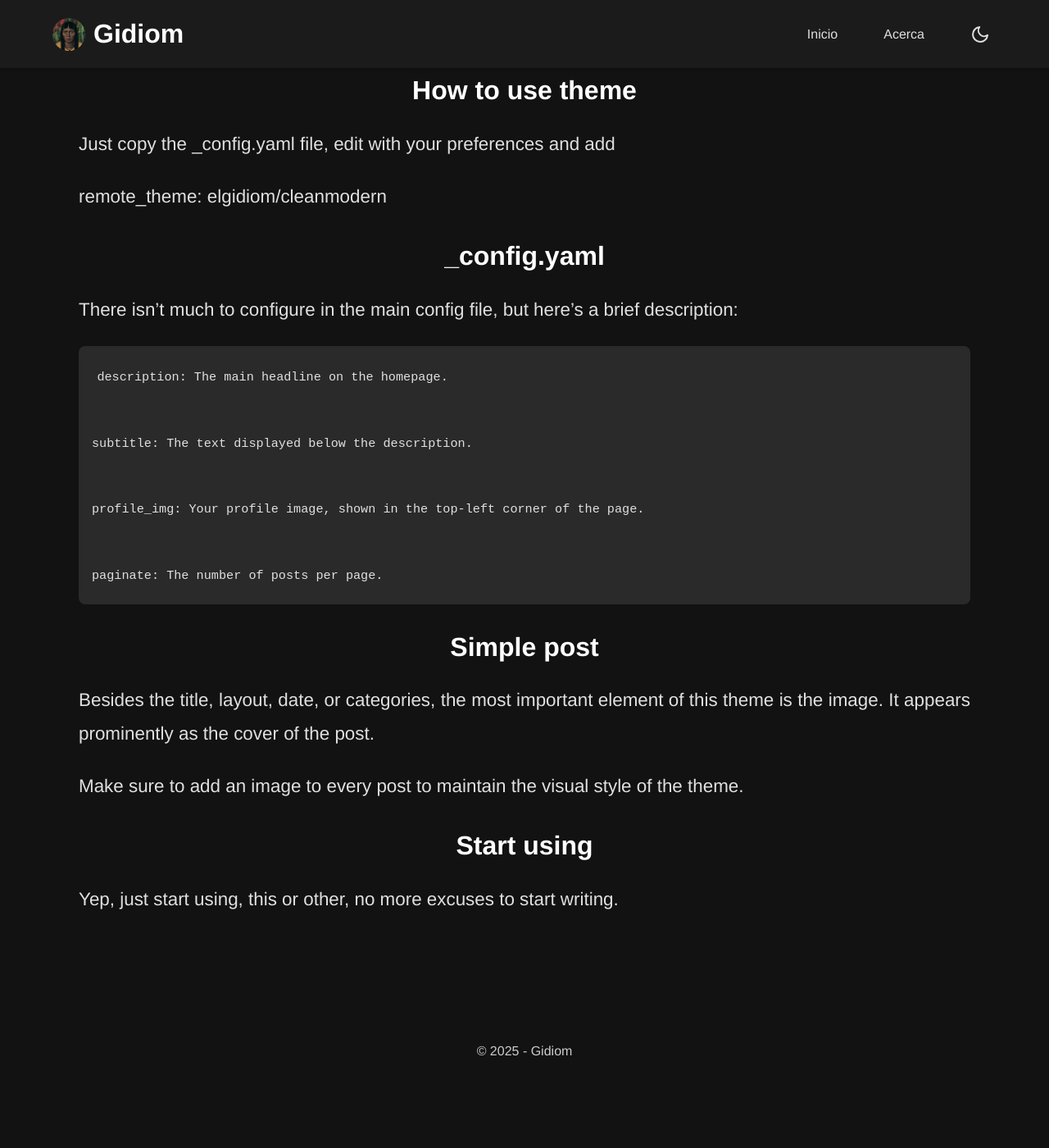
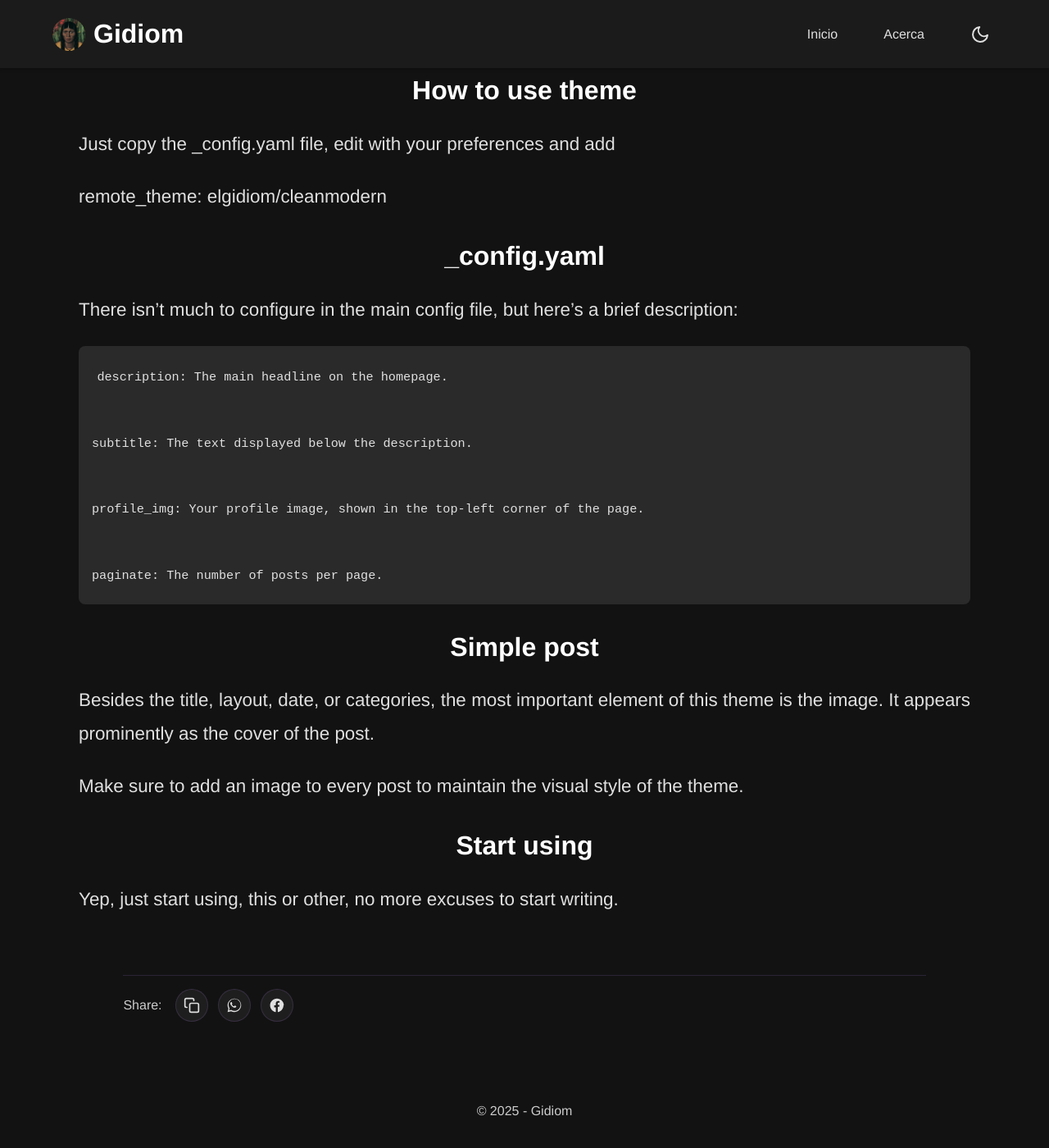
Before and after one commit to elgidiom/cleandmodern, a Jekyll site: the page built from _posts/2025-03-28-simple-config.md, in a window 1280 px wide and 1400 px high, scrolled down 541 px. Shown: the whole window at 82% size. Built offline with Jekyll 4.4.1, drawn with Linux system fonts in a browser that asks for light colours; before the commit the page ends 1868 px from its top, so only the background shows below that.

Commit message:
adding share options

```diff
--- a/_layouts/post.html
+++ b/_layouts/post.html
@@ -20,4 +20,73 @@ layout: default
   <section class="post-content">
     {{ content }}
   </section>
+
+  <!-- Share bar -->
+  {% assign share_url = page.url | absolute_url %}
+  {% assign share_title = page.title | escape %}
+  {% assign whatsapp_text = share_title | append: ' - ' | append: share_url %}
+  <section class="post-share container" aria-label="Share">
+    <span class="label">Share:</span>
+
+    <!-- Copy link -->
+    <button type="button" class="share-btn share-copy" title="Copiar enlace" aria-label="Copiar enlace">
+      <i data-feather="copy"></i>
+    </button>
+
+    <!-- WhatsApp -->
+    <a class="share-btn share-whatsapp" href="https://wa.me/?text={{ whatsapp_text | uri_escape }}" target="_blank" rel="noopener nofollow" title="Compartir en WhatsApp" aria-label="Compartir en WhatsApp">
+      <svg viewBox="0 0 32 32" aria-hidden="true" focusable="false" width="20" height="20">
+        <path fill="currentColor" d="M19.11 17.45c-.29-.14-1.7-.84-1.96-.94-.26-.1-.45-.14-.64.14-.19.29-.73.94-.9 1.13-.17.19-.33.21-.62.07-.29-.14-1.22-.45-2.32-1.44-.86-.77-1.44-1.72-1.61-2.01-.17-.29-.02-.45.12-.59.12-.12.29-.33.43-.5.14-.17.19-.29.29-.48.1-.19.05-.36-.02-.5-.07-.14-.64-1.54-.88-2.11-.23-.56-.47-.49-.64-.5-.17-.01-.36-.01-.55-.01s-.5.07-.76.36c-.26.29-1 1-1 2.44s1.02 2.84 1.16 3.04c.14.19 2.01 3.07 4.87 4.31.68.29 1.21.46 1.62.59.68.22 1.3.19 1.79.12.55-.08 1.7-.69 1.94-1.36.24-.67.24-1.24.17-1.36-.07-.12-.26-.19-.55-.33zM16.02 2.67c-7.36 0-13.33 5.97-13.33 13.33 0 2.35.61 4.55 1.68 6.47L2.67 29.33l6.99-1.83c1.86 1 3.98 1.57 6.26 1.57 7.36 0 13.33-5.97 13.33-13.33S23.38 2.67 16.02 2.67zm0 24.13c-2.17 0-4.17-.63-5.86-1.72l-.42-.26-4.15 1.09 1.11-4.04-.27-.41c-1.12-1.79-1.77-3.9-1.77-6.18 0-6.44 5.23-11.67 11.67-11.67s11.67 5.23 11.67 11.67-5.23 11.67-11.67 11.67z"/>
+      </svg>
+    </a>
+
+    <!-- Facebook -->
+    <a class="share-btn share-facebook" href="https://www.facebook.com/sharer/sharer.php?u={{ share_url | uri_escape }}" target="_blank" rel="noopener nofollow" title="Compartir en Facebook" aria-label="Compartir en Facebook">
+      <svg viewBox="0 0 24 24" aria-hidden="true" focusable="false" width="20" height="20">
+        <path fill="currentColor" d="M22 12.06C22 6.48 17.52 2 11.94 2 6.36 2 1.88 6.48 1.88 12.06c0 4.96 3.62 9.09 8.36 9.94v-7.03H7.9v-2.91h2.34V9.41c0-2.31 1.37-3.59 3.47-3.59.99 0 2.02.18 2.02.18v2.22h-1.14c-1.12 0-1.47.7-1.47 1.41v1.69h2.5l-.4 2.91h-2.1V22c4.74-.85 8.36-4.98 8.36-9.94z"/>
+      </svg>
+    </a>
+  </section>
+
+  <script>
+    (function() {
+      const shareUrl = {{ share_url | jsonify }};
+      const shareTitle = {{ share_title | jsonify }};
+      const shareText = shareTitle + ' - ' + shareUrl;
+
+      // Asegura hrefs correctos si se renderiza del lado del cliente
+      const wa = document.querySelector('.share-whatsapp');
+      if (wa) wa.href = 'https://wa.me/?text=' + encodeURIComponent(shareText);
+
+      const fb = document.querySelector('.share-facebook');
+      if (fb) fb.href = 'https://www.facebook.com/sharer/sharer.php?u=' + encodeURIComponent(shareUrl);
+
+      function showToastNear(btn, message) {
+        try {
+          const toast = document.createElement('div');
+          toast.className = 'copy-toast';
+          toast.textContent = message;
+          btn.appendChild(toast);
+          setTimeout(() => { if (toast && toast.parentNode) toast.parentNode.removeChild(toast); }, 1600);
+        } catch(e) { /* noop */ }
+      }
+
+      function copyLink() {
+        const btn = document.querySelector('.share-copy');
+        const afterCopy = () => showToastNear(btn, 'copied');
+        if (navigator.clipboard && navigator.clipboard.writeText) {
+          navigator.clipboard.writeText(shareUrl).then(afterCopy).catch(afterCopy);
+        } else {
+          const t = document.createElement('textarea');
+          t.value = shareUrl; document.body.appendChild(t); t.select();
+          try { document.execCommand('copy'); } catch(e) { /* ignore */ }
+          document.body.removeChild(t);
+          afterCopy();
+        }
+      }
+
+      const copyBtn = document.querySelector('.share-copy');
+      if (copyBtn) copyBtn.addEventListener('click', copyLink);
+    })();
+  </script>
 </article>
--- a/assets/css/post.css
+++ b/assets/css/post.css
@@ -180,3 +180,76 @@
     border-radius: 8px;
   }
 }
+
+/* --------------------------------------------------
+   6. COMPARTIR (Share Bar)
+   -------------------------------------------------- */
+.post-share {
+  display: flex;
+  align-items: center;
+  flex-wrap: wrap;
+  gap: 0.75rem;
+  margin: 1rem auto 0;
+  padding-top: 1rem;
+  border-top: 1px solid var(--link-hover-bg);
+}
+
+.post-share .label {
+  color: var(--muted-color);
+  margin-right: 0.25rem;
+}
+
+.post-share .share-btn {
+  display: inline-flex;
+  align-items: center;
+  justify-content: center;
+  width: 40px;
+  height: 40px;
+  border-radius: 999px;
+  background: var(--card-bg);
+  border: 1px solid var(--link-hover-bg);
+  color: var(--text-color);
+  cursor: pointer;
+  transition: background-color var(--transition), color var(--transition), border-color var(--transition), transform var(--transition);
+  position: relative;
+  overflow: visible;
+}
+
+.post-share .share-btn:hover {
+  background: var(--link-hover-bg);
+  color: var(--primary-color);
+  border-color: var(--primary-color);
+  transform: translateY(-1px);
+}
+
+.post-share .share-btn svg,
+.post-share .share-btn i {
+  width: 20px;
+  height: 20px;
+}
+
+/* Toast suave "copied" sobre el botón de copiar */
+.copy-toast {
+  position: absolute;
+  bottom: 44px; /* justo encima del botón (40px + margen) */
+  left: 50%;
+  transform: translateX(-50%);
+  background: var(--card-bg);
+  color: var(--text-color);
+  border: 1px solid var(--link-hover-bg);
+  padding: 0.25rem 0.5rem;
+  font-size: 0.75rem;
+  border-radius: 6px;
+  box-shadow: 0 4px 10px var(--shadow);
+  opacity: 0;
+  pointer-events: none;
+  white-space: nowrap;
+  animation: toast-pop 1.5s ease forwards;
+}
+
+@keyframes toast-pop {
+  0% { opacity: 0; transform: translate(-50%, 6px) scale(0.98); }
+  15% { opacity: 1; transform: translate(-50%, 0) scale(1); }
+  80% { opacity: 1; }
+  100% { opacity: 0; transform: translate(-50%, -4px) scale(0.98); }
+}
```
